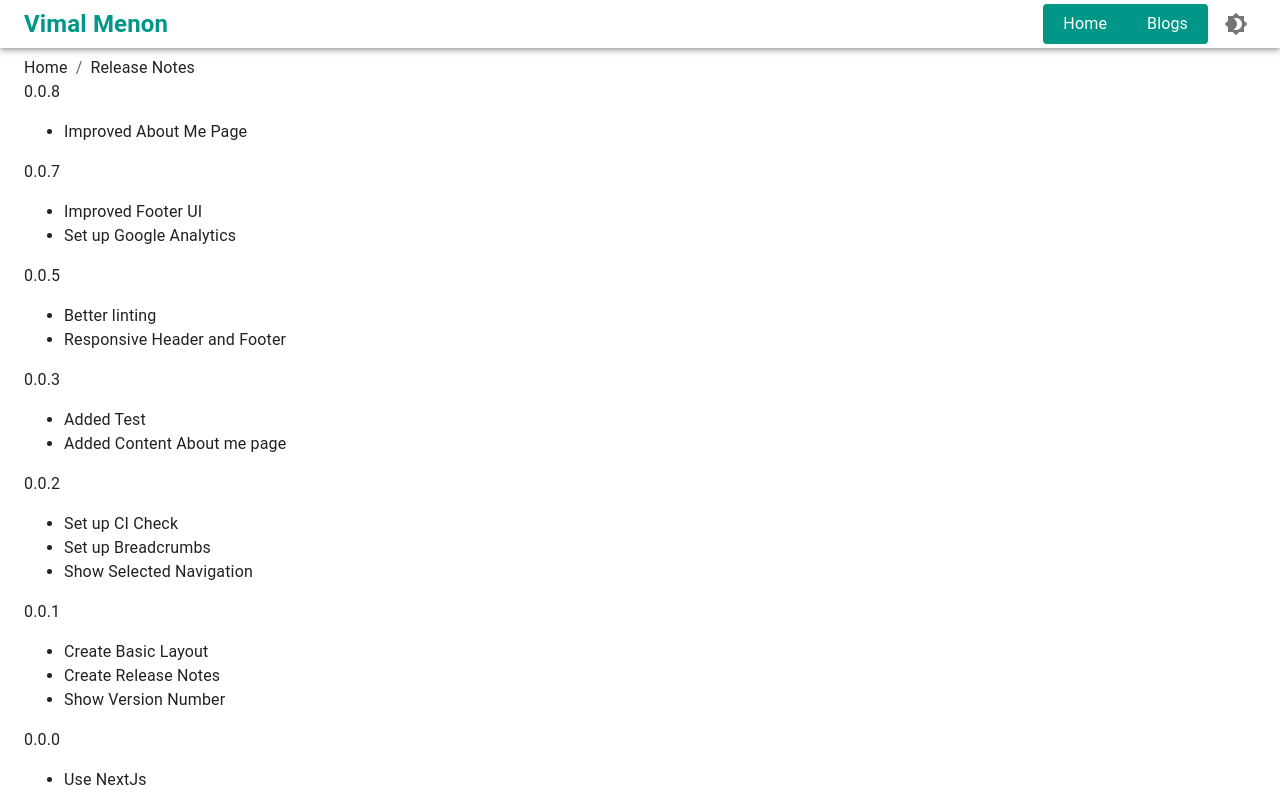
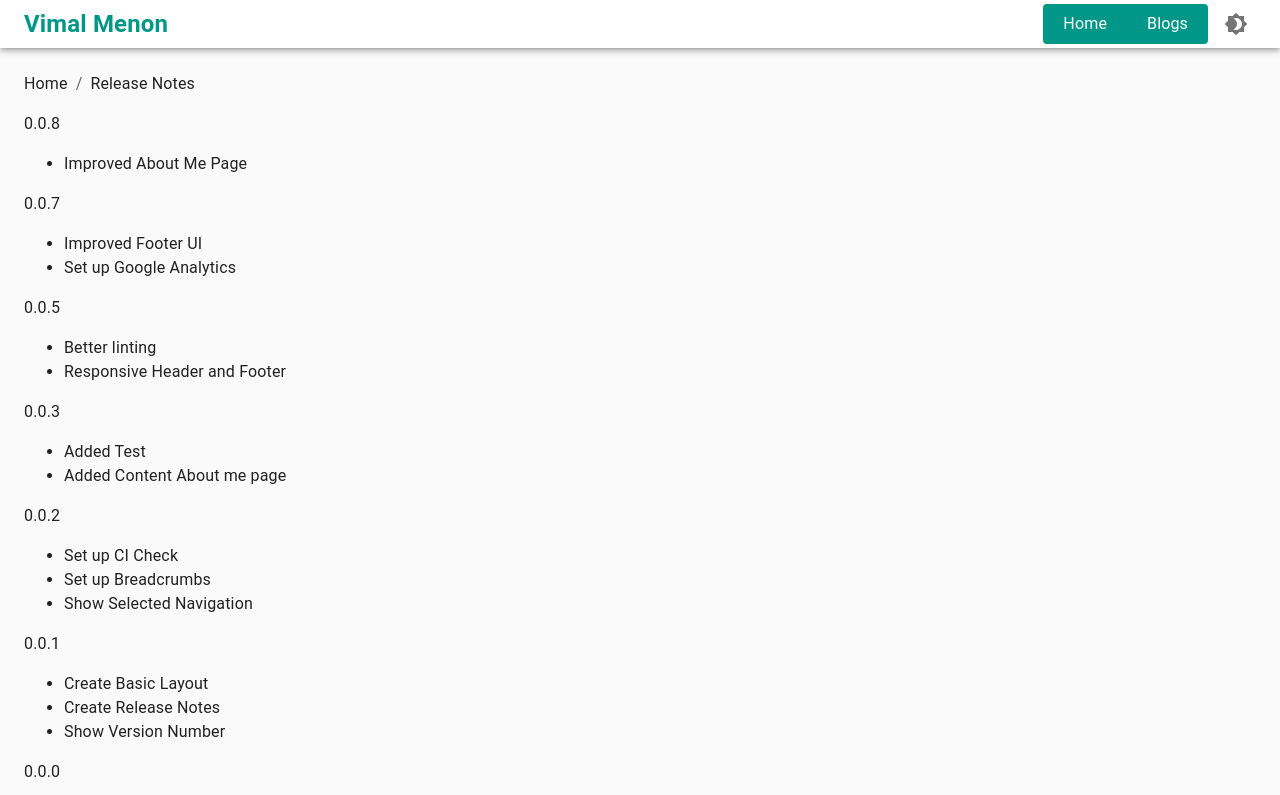
Before and after one commit to vimalmenon/vimalmenon.github.io, a Next.js app: page /release-notes in a window 1280 px wide. Shown: the top 795 px of the page. Built offline with nearby package versions, Linux system fonts and the light colour scheme; what @mui/material-nextjs would draw is missing.

Commit message:
Working on Footer

```diff
--- a/src/app/layout.tsx
+++ b/src/app/layout.tsx
@@ -3,6 +3,7 @@ import Container from '@mui/material/Container';
 import type { Metadata } from 'next';
 import { Footer, Header, ThemeWrapper } from '@common';
 import { AppContext } from '@context';
+import { StyledBody } from '@style';
 import { IReactChildren } from '@types';
 import { Google } from './Google';
 
@@ -20,7 +21,7 @@ const RootLayout: React.FC<IReactChildren> = ({ children }) => {
           <AppContext>
             <ThemeWrapper>
               <Header />
-              <Box sx={{ display: 'flex' }}>
+              <StyledBody>
                 <Container
                   maxWidth="xl"
                   sx={{
@@ -32,7 +33,7 @@ const RootLayout: React.FC<IReactChildren> = ({ children }) => {
                 >
                   <Box sx={{ display: 'flex', flex: '100%' }}>{children}</Box>
                 </Container>
-              </Box>
+              </StyledBody>
 
               <Footer />
             </ThemeWrapper>
--- a/src/common/Breadcrumbs/Breadcrumbs.component.tsx
+++ b/src/common/Breadcrumbs/Breadcrumbs.component.tsx
@@ -6,7 +6,7 @@ import { IBreadcrumbs } from './Breadcrumbs';
 
 export const Breadcrumbs: React.FC<IBreadcrumbs> = ({ navigation }) => {
   return (
-    <MuiBreadcrumbs aria-label="breadcrumb">
+    <MuiBreadcrumbs aria-label="breadcrumb" sx={{ marginY: 2 }}>
       {navigation.breadcrumbs.map((breadcrumb) => {
         return (
           <MuiLink
--- a/src/common/Footer/Footer.style.ts
+++ b/src/common/Footer/Footer.style.ts
@@ -5,7 +5,7 @@ import { grey } from '@mui/material/colors';
 
 export const StyledFooter = styled('footer')(({ theme }) => {
   return {
-    background: theme.palette.mode === 'dark' ? grey[900] : grey[100],
+    background: theme.palette.mode === 'dark' ? theme.palette.background.paper : grey[100],
     display: 'flex',
   };
 });
--- /dev/null
+++ b/src/style/Body/index.ts
@@ -0,0 +1,12 @@
+'use client';
+import { styled } from '@mui/material';
+import { grey } from '@mui/material/colors';
+
+export const StyledBody = styled('main')(({ theme }) => {
+  return {
+    background: theme.palette.mode === 'dark' ? grey[900] : grey[50],
+    display: 'flex',
+    position: 'relative',
+    zIndex: -10,
+  };
+});
--- /dev/null
+++ b/src/style/index.ts
@@ -0,0 +1 @@
+export * from './Body';
--- a/tsconfig.json
+++ b/tsconfig.json
@@ -25,6 +25,7 @@
       "@component": ["./src/component"],
       "@context": ["./src/context"],
       "@utility": ["./src/utility"],
+      "@style": ["./src/style"],
     }
   },
   "include": ["next-env.d.ts", "**/*.ts", "**/*.tsx", ".next/types/**/*.ts", "jest.config.js"],
```
